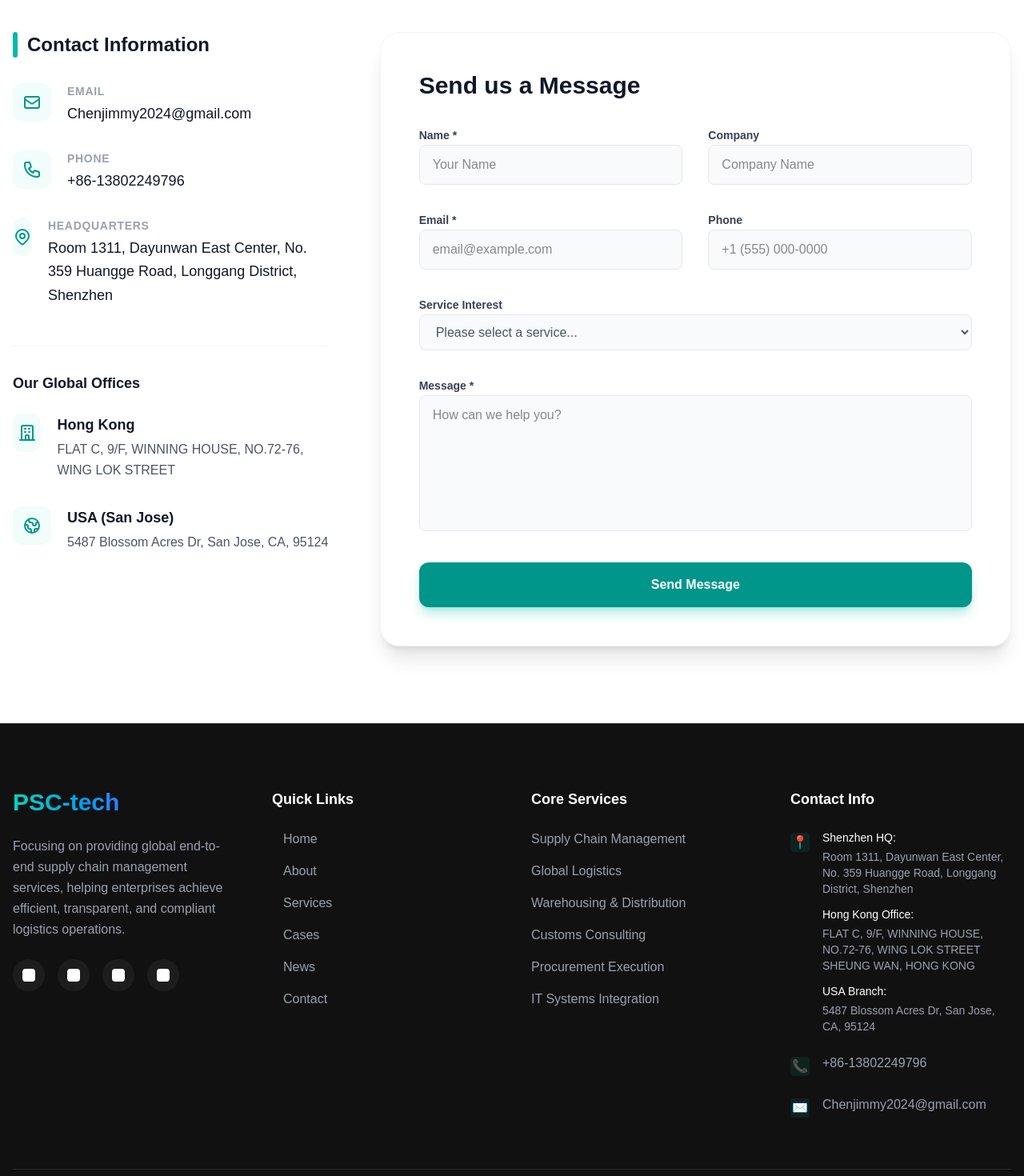
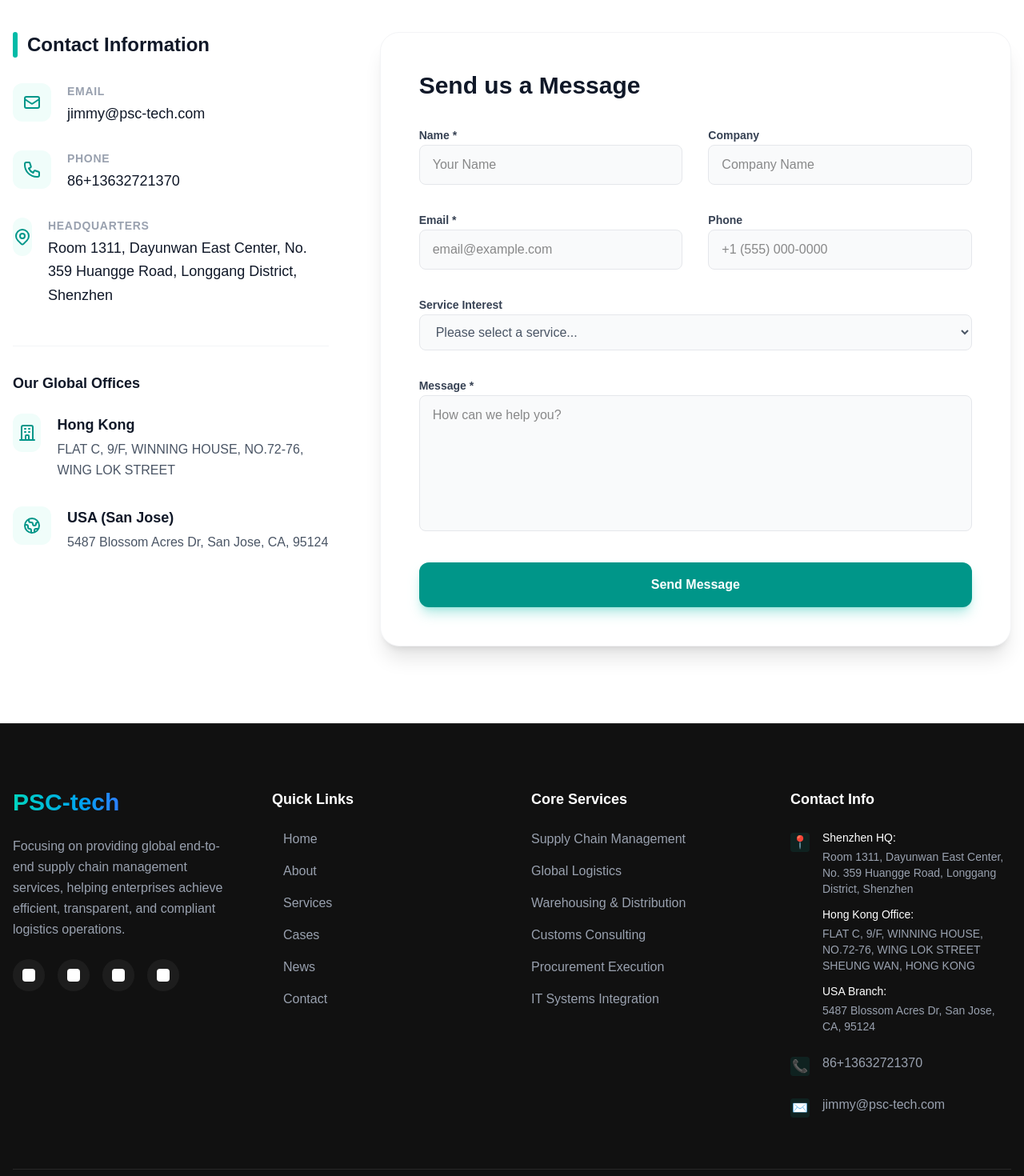
Before and after one commit to zhuge202322/psc, a Next.js app: page /contact in a window 1280 px wide. Shown: the part 580-2050 px from the top of the page at 80% size. Built offline with nearby package versions, Linux system fonts and the light colour scheme.

Commit message:
Update contact info and optimize About page layout

```diff
--- a/src/app/about/page.tsx
+++ b/src/app/about/page.tsx
@@ -47,10 +47,10 @@ export default async function AboutPage() {
       {/* Main Content Split Layout */}
       <section className="py-16 md:py-24">
         <div className="container mx-auto px-4">
-            <div className="flex flex-col lg:flex-row gap-10 md:gap-16 items-start">
+            <div className="">
 
-                {/* Left Column: Introduction & Choose Us */}
-                <div className="w-full lg:w-1/2">
+                {/* Main Content: Introduction & Choose Us */}
+                <div className="w-full max-w-4xl mx-auto">
                     <h2 className="text-3xl font-bold text-gray-900 mb-8 relative inline-block">
                         Who We Are
                         <span className="absolute bottom-0 left-0 w-full h-1 bg-teal-500 rounded-full"></span>
@@ -71,44 +71,6 @@ export default async function AboutPage() {
                         <p>More than a supply chain service provider—we’re your reliable, loyal partner on the business journey! From product inspiration to micron-level refinement of precision components, and on-time small-batch delivery, we leverage core strengths in technical expertise, flexible service, and stable quality to escort you through every critical node of product R&D and production.</p>
                         <p>With clients spanning dozens of countries worldwide—from small design studios to large renowned trading firms—we excel in the development and production of plastics, hardware, silicone, wood, textiles, and wooden products. Boasting abundant high-quality supply chain resources, we accurately align with the needs of overseas clients and designers, seamlessly connecting the entire workflow from conceptualization, material selection, and process optimization to prototype validation and mass production.</p>
                         <p>Drawing on our in-depth grasp of diverse material properties and mature supply chain system, we precisely solve industry pain points such as material compatibility, cost control, and quality assurance. No cumbersome coordination—our professional team provides end-to-end support, enabling you to effortlessly turn ideas into market-leading products that meet market demands. Empowered by our professional supply chain, idea realization becomes faster and market expansion more efficient!</p>
-                    </div>
-
-                    <div className="bg-teal-50 border-l-4 border-teal-500 p-8 my-10 rounded-r-xl shadow-sm">
-                        <h4 className="font-bold text-teal-900 mb-4 text-lg">One-stop Custom silicone, plastic & metal parts Manufacturer</h4>
-                        <ul className="list-disc list-inside space-y-2 text-teal-800 font-medium">
-                            <li>Over 20 years of customization experiences</li>
-                            <li>Full OEM&ODM solutions</li>
-                            <li>Mold design and mass production</li>
-                            <li>Low MOQ for maximum flexibility</li>
-                        </ul>
-                    </div>
-                </div>
-
-                {/* Right Column: Services (Replaces Mission/Vision) */}
-                <div className="w-full lg:w-1/2 lg:sticky lg:top-24">
-                    <div className="bg-gray-50 rounded-3xl p-8 border border-gray-100">
-                        <h3 className="text-2xl font-bold text-gray-900 mb-8 flex items-center gap-3">
-                            <span className="w-2 h-8 bg-teal-500 rounded-full"></span>
-                            One-Stop Services
-                        </h3>
-
-                        <div className="space-y-6">
-                            {[
-                                { title: '1. Turnkey NPI for Complex Products', desc: 'We optimize early designs for mass production, managing everything from prototypes to DFMA manufacturing with 1000+ partners, plus testing, packaging, and logistics.' },
-                                { title: '2. Precision Custom Parts & Subassemblies', desc: 'We drive engineering, sourcing, reverse engineering, and BOM management for custom parts, ensuring the highest quality at the lowest cost.' },
-                                { title: '3. High-precision Prototyping and Development', desc: 'We develop and produce high-precision prototype samples according to project requirements for the verification of functionality, structure and safety.' },
-                                { title: '4. Industrial Design and Engineering Development', desc: 'We use professional software and expertise to digitally visualize our clients’ visionary product ideas on computers for them.' },
-                                { title: '5. Factory Identification & Audits & Final Inspection', desc: 'We qualify suppliers, audit and oversee your supply chain, implement custom quality plans, and provide in-house inspection and metrology services. All inspections, QA, and QC processes are carried out by degreed engineers.' },
-                                { title: '6. LOGISTICS', desc: 'As a 3PL, we manage global shipping, warehousing, kitting, JIT delivery, and support all Incoterms with preferential rates across all transportation modes.' },
-                                { title: '7. COMPLIANCE', desc: 'We create testing and compliance plans, certifying your products meet CE, FDA, NSF, UL, and other international standards.' },
-                                { title: '8. Flexible Production', desc: 'Targeting small-batch needs such as pilot production, market testing, and urgent replenishment orders. We deliver efficient and cost-competitive small-batch production services.' }
-                            ].map((service, idx) => (
-                                <div key={idx} className="bg-white p-5 rounded-xl shadow-sm hover:shadow-md transition-shadow border border-gray-100">
-                                    <strong className="block text-teal-700 mb-2 font-bold">{service.title}</strong>
-                                    <p className="text-sm text-gray-600 leading-relaxed">{service.desc}</p>
-                                </div>
-                            ))}
-                        </div>
                     </div>
                 </div>
 
--- a/src/app/contact/page.tsx
+++ b/src/app/contact/page.tsx
@@ -59,8 +59,8 @@ export default function ContactPage() {
                   </div>
                   <div>
                     <h3 className="text-sm font-bold text-gray-400 uppercase tracking-wider mb-1">Email</h3>
-                    <a href="mailto:Chenjimmy2024@gmail.com" className="text-lg font-medium text-gray-900 hover:text-teal-600 transition-colors">
-                      Chenjimmy2024@gmail.com
+                    <a href="mailto:jimmy@psc-tech.com" className="text-lg font-medium text-gray-900 hover:text-teal-600 transition-colors">
+                      jimmy@psc-tech.com
                     </a>
                   </div>
                 </div>
@@ -72,8 +72,8 @@ export default function ContactPage() {
                   </div>
                   <div>
                     <h3 className="text-sm font-bold text-gray-400 uppercase tracking-wider mb-1">Phone</h3>
-                    <a href="tel:+8613802249796" className="text-lg font-medium text-gray-900 hover:text-teal-600 transition-colors">
-                      +86-13802249796
+                    <a href="tel:8613632721370" className="text-lg font-medium text-gray-900 hover:text-teal-600 transition-colors">
+                      86+13632721370
                     </a>
                   </div>
                 </div>
--- a/src/components/layout/Footer.tsx
+++ b/src/components/layout/Footer.tsx
@@ -105,7 +105,7 @@ export default function Footer() {
                   📞
                 </div>
                 <span className="text-gray-400">
-                  +86-13802249796
+                  86+13632721370
                 </span>
               </li>
               <li className="flex gap-4">
@@ -113,7 +113,7 @@ export default function Footer() {
                   ✉️
                 </div>
                 <span className="text-gray-400">
-                  Chenjimmy2024@gmail.com
+                  jimmy@psc-tech.com
                 </span>
               </li>
             </ul>
```
